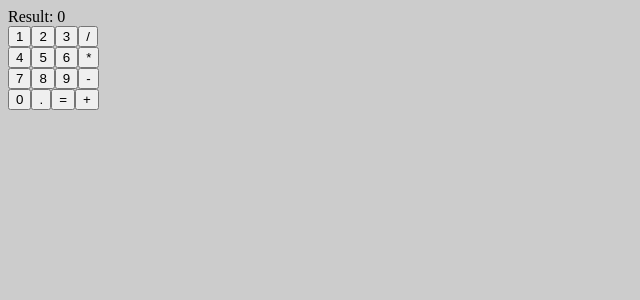
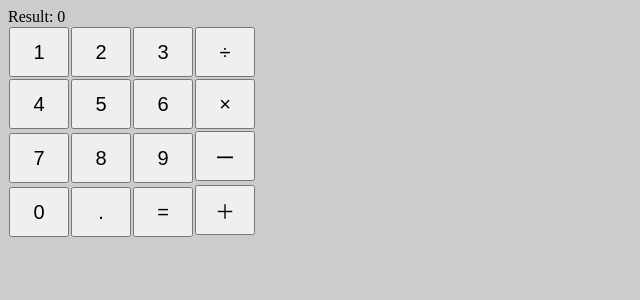
Before and after one commit to heines/denebola, a React (Create React App) app in the folder redux-calculator/: page / in a window 1280 px wide. Shown: the top 300 px of the page, without its empty margins (0-640 px from the left). Built offline with nearby package versions, Linux system fonts and the light colour scheme.

Commit message:
ボタンの見た目を変更。

```diff
--- a/redux-calculator/public/style.css
+++ b/redux-calculator/public/style.css
@@ -1,3 +1,10 @@
 body {
   background-color: #cccccc;
 }
+
+.btn_util {
+  margin: 1px;
+  font-size: 20px;
+  width : 60px;
+  height : 50px;
+}
--- a/redux-calculator/src/components/ArithmeticBtn.js
+++ b/redux-calculator/src/components/ArithmeticBtn.js
@@ -3,28 +3,28 @@ import PropTypes from 'prop-types';
 
 // 加算ボタン
 const PlusBtn = ({ onClick }) => (
-  <button onClick={ onClick }>+</button>
+  <button className="btn_util" onClick={ onClick }>＋</button>
 );
 PlusBtn.propTypes = {
   onClick: PropTypes.func.isRequired,
 };
 // 減算ボタン
 const MinusBtn = ({ onClick }) => (
-  <button onClick={ onClick }>-</button>
+  <button className="btn_util" onClick={ onClick }>ー</button>
 );
 MinusBtn.propTypes = {
   onClick: PropTypes.func.isRequired,
 };
 // 乗算ボタン
 const TimesBtn = ({ onClick }) => (
-  <button onClick={ onClick }>*</button>
+  <button className="btn_util" onClick={ onClick }>×</button>
 );
 TimesBtn.propTypes = {
   onClick: PropTypes.func.isRequired,
 };
 // 除算ボタン
 const DivisionBtn = ({ onClick }) => (
-  <button onClick={ onClick }>/</button>
+  <button className="btn_util" onClick={ onClick }>÷</button>
 );
 DivisionBtn.propTypes = {
   onClick: PropTypes.func.isRequired,
--- a/redux-calculator/src/components/EqualBtn.js
+++ b/redux-calculator/src/components/EqualBtn.js
@@ -2,7 +2,7 @@ import React from 'react';
 import PropTypes from 'prop-types';
 
 const EqualBtn = ({ onClick }) => (
-  <button onClick={ onClick }>=</button>
+  <button className="btn_util" onClick={ onClick }>=</button>
 );
 
 EqualBtn.propTypes = {
--- a/redux-calculator/src/components/NumBtn.js
+++ b/redux-calculator/src/components/NumBtn.js
@@ -2,7 +2,7 @@ import React from 'react';
 import PropTypes from 'prop-types';
 
 const NumBtn = ({n, onClick}) => (
-  <button onClick={onClick}>{n}</button>
+  <button className="btn_util" onClick={onClick}>{n}</button>
 );
 
 NumBtn.propTypes = {
--- a/redux-calculator/src/components/PointBtn.js
+++ b/redux-calculator/src/components/PointBtn.js
@@ -2,7 +2,7 @@ import React from 'react';
 import PropTypes from 'prop-types';
 
 const PointBtn = ({onClick}) => (
-  <button onClick={ onClick }>.</button>
+  <button className="btn_util" onClick={ onClick }>.</button>
 );
 
 PointBtn.propTypes = {
```
